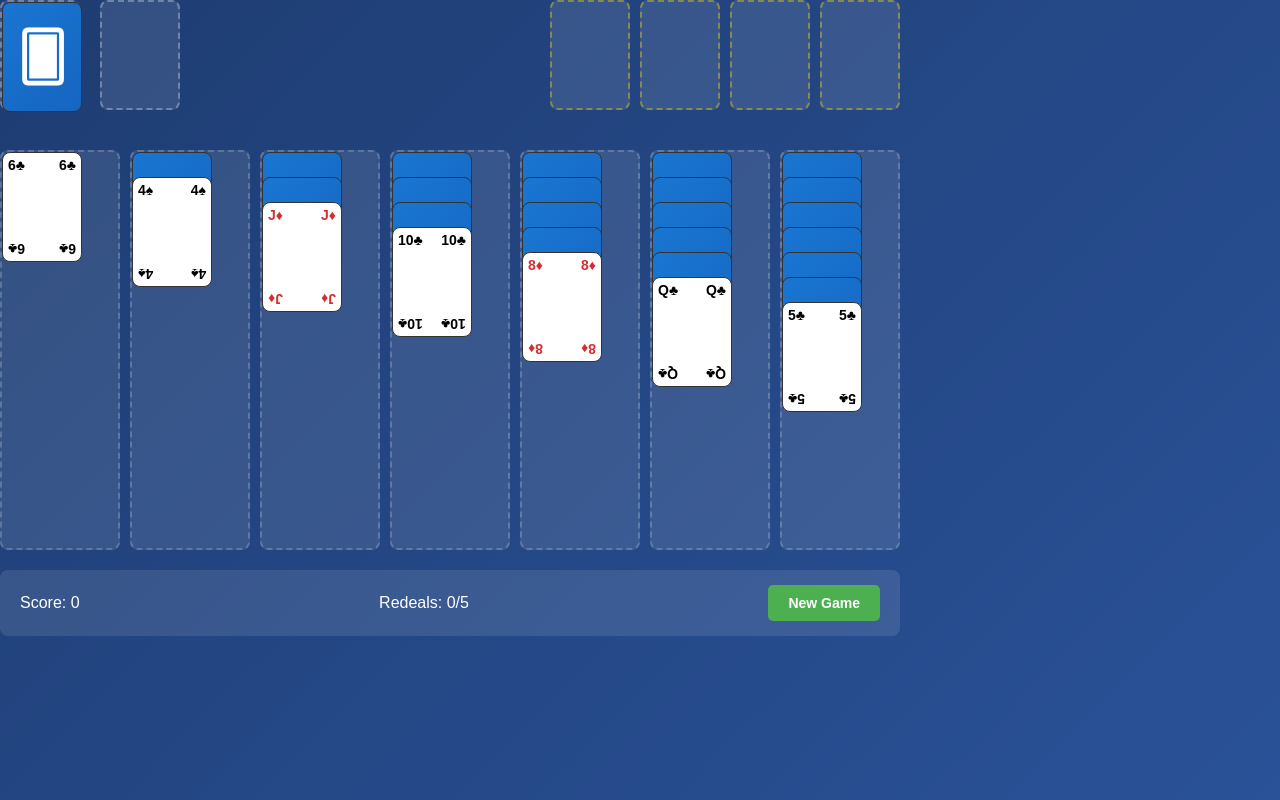
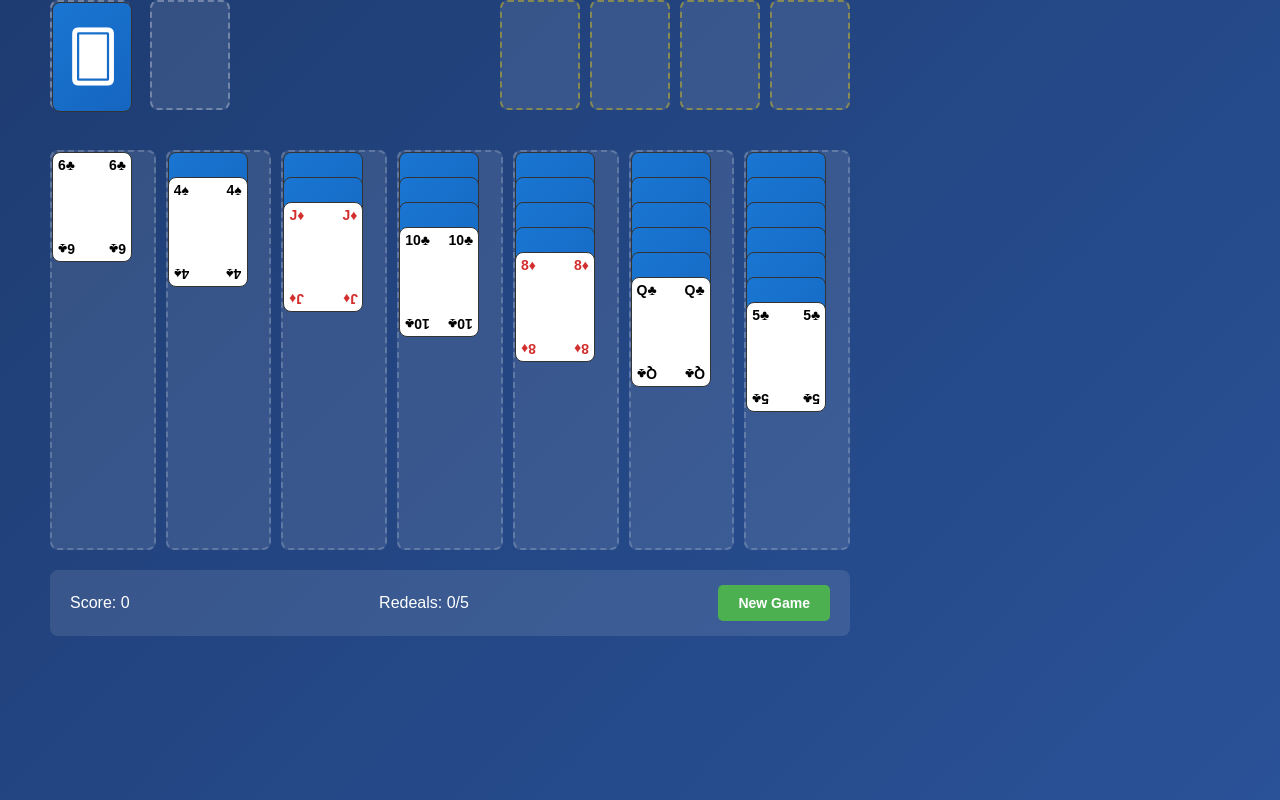
Before and after one commit to mkmkmk/sol-js, a website with bundled scripts: page index.html in a window 1280 px wide. Built offline with nearby package versions, Linux system fonts and the light colour scheme.

Commit message:
cd layout

```diff
--- a/css/game.css
+++ b/css/game.css
@@ -16,7 +16,7 @@ body {
 #game-container {
     max-width: 900px;
     width: 100%;
-    /* transform-origin: top center; */
+    padding: 0 50px;
 }
 
 #top-area {
```
